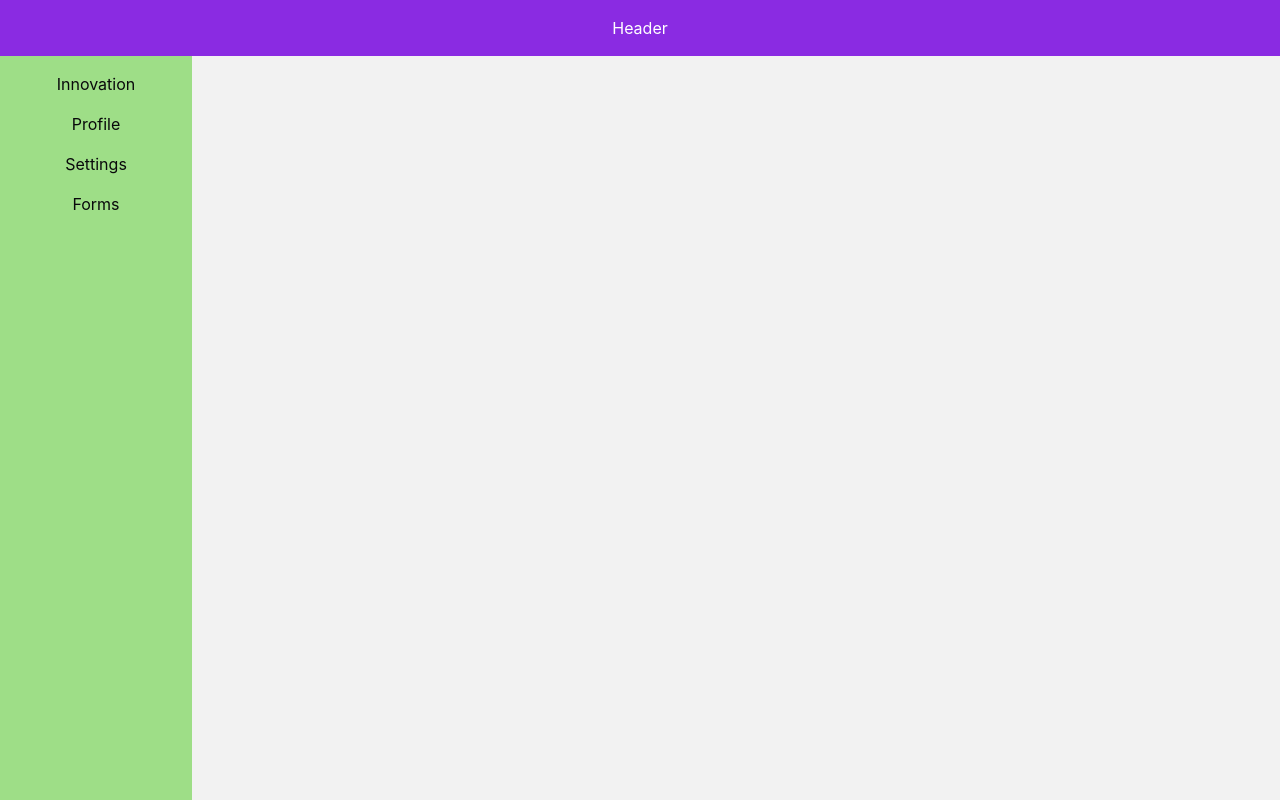
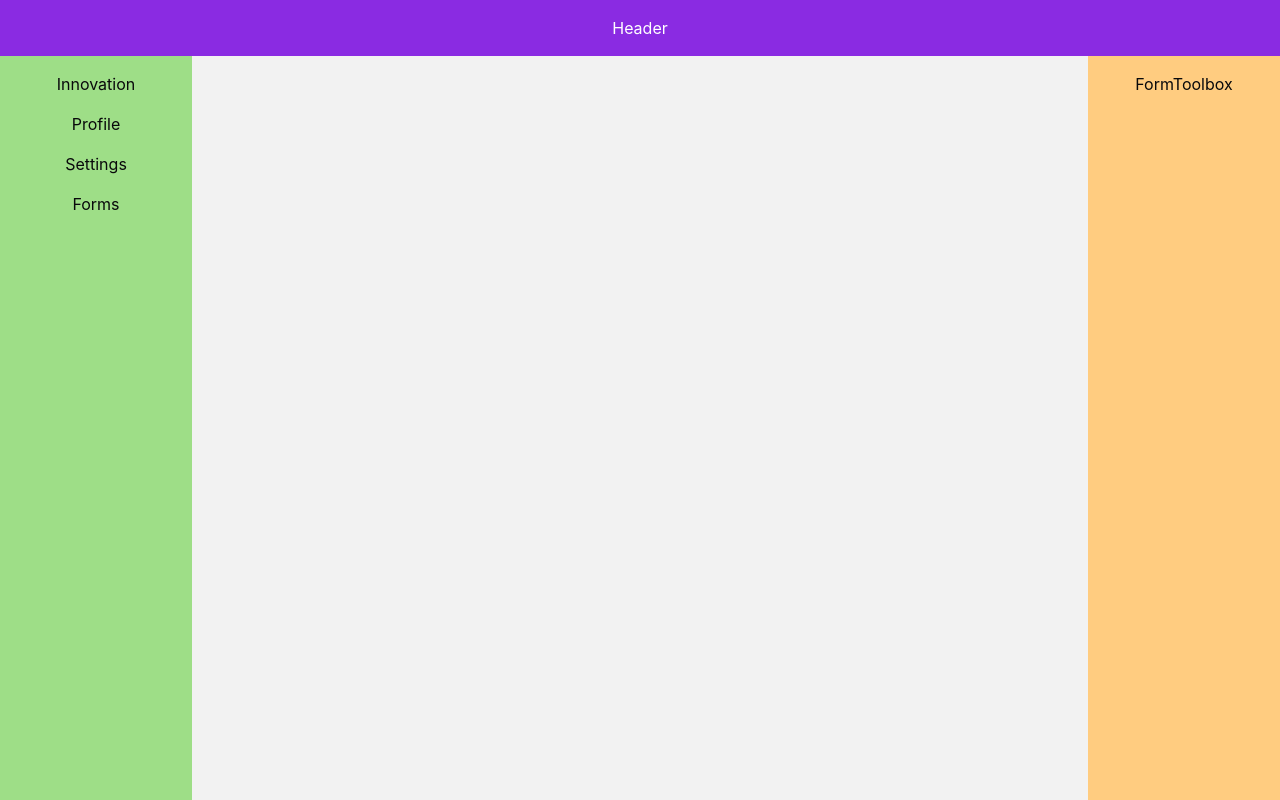
Before and after one commit to Anieto86/LabLink-client, a React (Vite) app: page / in a window 1280 px wide. Built offline with nearby package versions, Linux system fonts and the light colour scheme.

Commit message:
Update form builder with layout restructuring and new components

```diff
--- a/biome.json
+++ b/biome.json
@@ -29,14 +29,15 @@
     "rules": {
       "recommended": true,
       "correctness": {
+        "noUndeclaredDependencies": "error",
         "useExhaustiveDependencies": "off",
         "noUnusedVariables": {
           "fix": "none",
           "level": "error"
         },
         "noUnusedImports": "error",
-        "noUndeclaredVariables": "error",
-        "noUndeclaredDependencies": "error"
+        "noUndeclaredVariables": "error"
+
       },
       "suspicious": {
         "noExplicitAny": "warn",
--- a/package.json
+++ b/package.json
@@ -15,6 +15,7 @@
   },
   "dependencies": {
     "@radix-ui/react-select": "^2.1.6",
+    "@radix-ui/react-separator": "^1.1.2",
     "@radix-ui/react-slot": "^1.1.2",
     "@tailwindcss/vite": "^4.0.3",
     "@tanstack/react-query": "^5.66.0",
--- a/src/app/components/layouts/AuthenticatedLayout.tsx
+++ /dev/null
@@ -1,15 +0,0 @@
-import { Outlet } from 'react-router-dom'
-
-const AuthenticatedLayout = () => {
-  return (
-    <div>
-      <header>Authenticated Header</header>
-      <main>
-        <Outlet />
-      </main>
-      <footer>Authenticated Footer</footer>
-    </div>
-  )
-}
-
-export default AuthenticatedLayout
--- /dev/null
+++ b/src/app/components/ui/separator.tsx
@@ -0,0 +1,19 @@
+import * as React from 'react'
+import * as SeparatorPrimitive from '@radix-ui/react-separator'
+
+import { cn } from '@/lib/utils'
+
+const Separator = React.forwardRef<React.ElementRef<typeof SeparatorPrimitive.Root>, React.ComponentPropsWithoutRef<typeof SeparatorPrimitive.Root>>(
+  ({ className, orientation = 'horizontal', decorative = true, ...props }, ref) => (
+    <SeparatorPrimitive.Root
+      ref={ref}
+      decorative={decorative}
+      orientation={orientation}
+      className={cn('shrink-0 bg-border', orientation === 'horizontal' ? 'h-[1px] w-full' : 'h-full w-[1px]', className)}
+      {...props}
+    />
+  )
+)
+Separator.displayName = SeparatorPrimitive.Root.displayName
+
+export { Separator }
--- a/src/app/layout/Dashboard.css
+++ b/src/app/layout/Dashboard.css
@@ -1,10 +1,10 @@
 .grid-areas-dashboard {
   display: grid;
   grid-template-areas:
-    "header header"
-    "sidebar main";
+    "header header header"
+    "sidebar main formToolbox";
   grid-template-rows: auto 1fr;
-  grid-template-columns: auto 1fr;
+  grid-template-columns: auto 1fr auto;
   height: 100vh;
 }
 
@@ -22,3 +22,8 @@
   grid-area: main;
   overflow: auto;
 }
+
+.grid-in-formToolbox {
+  grid-area: formToolbox;
+  background-color: rgb(255, 204, 128);
+}
--- a/src/app/layout/Dashboard.tsx
+++ b/src/app/layout/Dashboard.tsx
@@ -1,3 +1,4 @@
+import { FormToolbox } from './FormToolbox'
 import React from 'react'
 import Sidebar from './Sidebar'
 import Header from './Header'
@@ -8,19 +9,23 @@ const Dashboard: React.FC = () => {
   return (
     <div className="grid-areas-dashboard">
       {/* Header */}
-      <div className="grid-in-header">
+      <header className="grid-in-header">
         <Header />
-      </div>
+      </header>
 
       {/* Sidebar */}
-      <div className="grid-in-sidebar">
+      <aside className="grid-in-sidebar">
         <Sidebar />
-      </div>
+      </aside>
 
       {/* Main Content */}
-      <div className="grid-in-main">
+      <main className="grid-in-main">
         <Outlet />
-      </div>
+      </main>
+
+      <aside className="grid-in-formToolbox">
+        <FormToolbox />
+      </aside>
     </div>
   )
 }
--- /dev/null
+++ b/src/app/layout/FormToolbox.tsx
@@ -0,0 +1,3 @@
+export const FormToolbox = () => {
+  return <aside className="w-48 h-full  dark:bg-[#0a0e1a] p-4  ">FormToolbox </aside>
+}
--- a/src/app/pages/forms/Forms.tsx
+++ b/src/app/pages/forms/Forms.tsx
@@ -1,10 +1,12 @@
 import { FormBuilder } from '@/app/features/FormTemplates/FormBuilder'
 import { FormTemplates } from '@/app/features/FormTemplates/FormTemplates'
+import { Separator } from '@/app/components/ui/separator'
 
 const Forms = () => {
   return (
     <>
       <FormTemplates />
+      <Separator />
       <FormBuilder />
     </>
   )
--- a/src/routes/authenticatedRoutes.tsx
+++ b/src/routes/authenticatedRoutes.tsx
@@ -7,7 +7,7 @@ const Dashboard = lazy(() => import('@/app/layout/Dashboard'))
 const Profile = lazy(() => import('@/app/pages/profile/Profile'))
 const Settings = lazy(() => import('@/app/pages/settings/Settings'))
 const Innovation = lazy(() => import('@/app/pages/innovation/Innovation'))
-const Forms = lazy(() => import('@/app/pages/Forms/Forms'))
+const Forms = lazy(() => import('@/app/pages/forms/Forms'))
 const MindMap = lazy(() => import('@/app/pages/mind-map/MindMap'))
 
 const AuthenticatedRoutes: React.FC = () => {
```
Also changed, not shown: src/app/layout/GuestLayout.tsx (renamed from src/app/components/layouts/GuestLayout.tsx), 2 other files (tests, documents, lock files or other folders).
